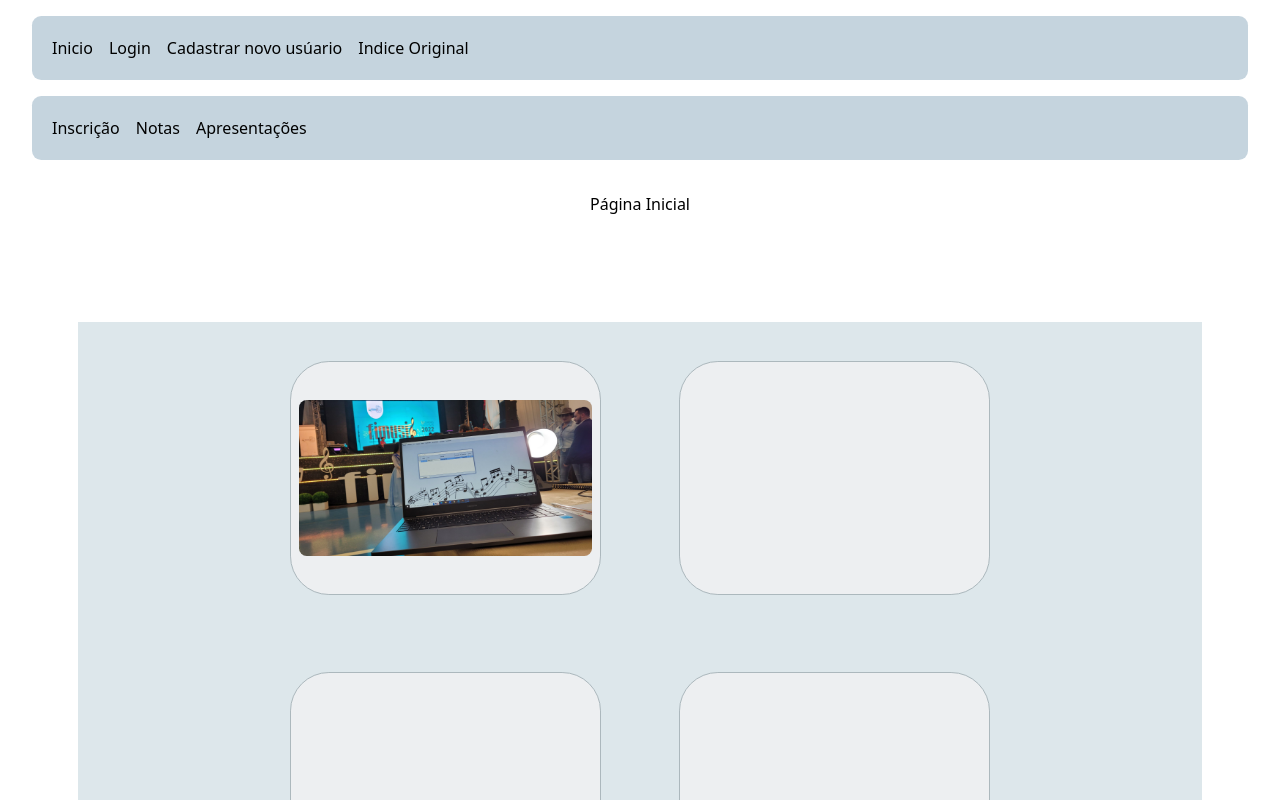
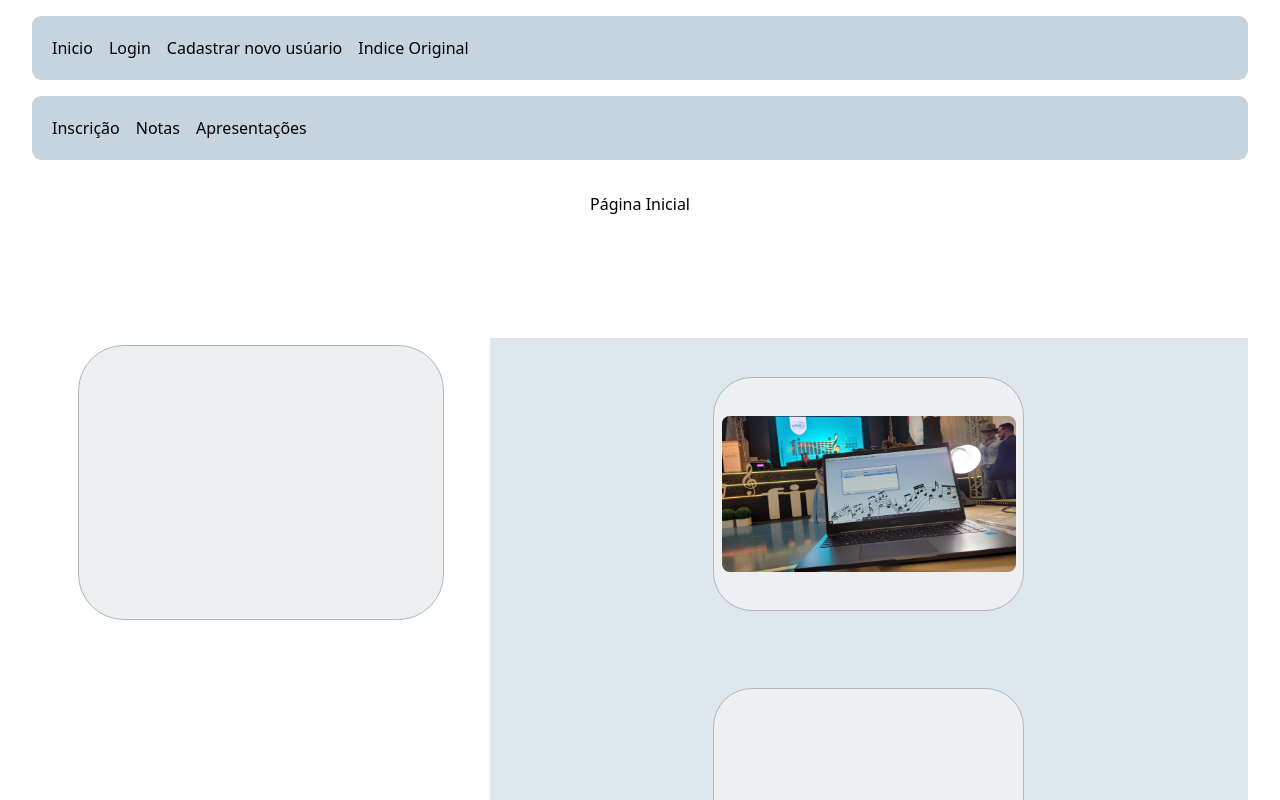
Before and after one commit to BavarescoRicardo/festival-front, a Next.js app: page / in a window 1280 px wide. Shown: the top 800 px of the page. Built offline with nearby package versions, Linux system fonts and the light colour scheme.

Commit message:
ajuste estilo tela inicial

```diff
--- a/pages/index.tsx
+++ b/pages/index.tsx
@@ -11,6 +11,14 @@ export default function Inicial() {
         <div className={styles.titulo}>
           <h1> Página Inicial</h1>
         </div>
+
+        <div className={styles.body}>
+          <div className={styles.informacoes}>
+            <div className={styles.fotos}>
+
+            </div>
+          </div>
+
           <div className={styles.description}>
             <div className={styles.fotos}>
               <img className="rounded-sm" src="/imagens/fimusi/20220909_195657.jpg" alt="Foto cantor"/>
@@ -45,6 +53,7 @@ export default function Inicial() {
             </div>
           </div>
         </div>
+      </div>
     </>
   )
 }
--- a/styles/Inicial.module.css
+++ b/styles/Inicial.module.css
@@ -4,8 +4,13 @@
   justify-content: space-between;
   align-items: flex-start;
   padding: 1rem;
-  min-height: 100vh;
-  /* background-color: rgb(243, 255, 251); */
+}
+
+.body {
+  display: flex;
+  justify-content: space-between;
+  align-items: flex-start;
+  padding: 1rem;
 }
 
 .titulo {
```
Lines whose indentation alone changed are shown as unchanged.
